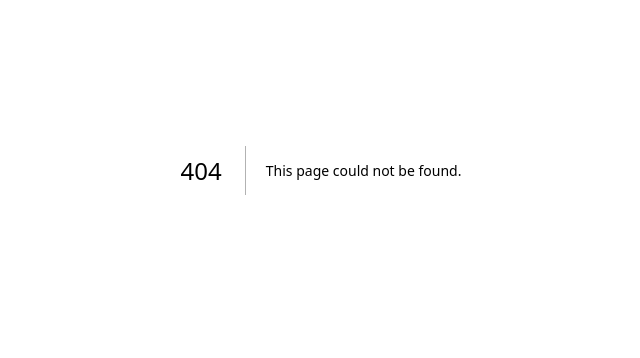
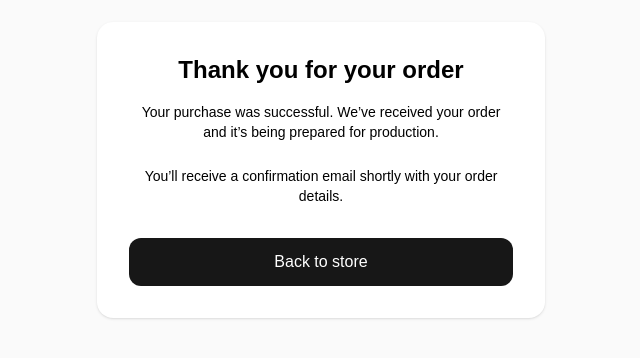
Before and after one commit to bmc0212/dayoff-store, a Next.js app: page /success in a window 1280 px wide. Before the commit this address had no page. Shown: the part 230-588 px from the top of the page, without its empty margins (319-959 px from the left). Built offline with nearby package versions, Linux system fonts and the light colour scheme.

Commit message:
Add success page after Stripe checkout

```diff
--- /dev/null
+++ b/app/success/page.tsx
@@ -0,0 +1,30 @@
+"use client";
+
+import Link from "next/link";
+
+export default function SuccessPage() {
+  return (
+    <div className="min-h-screen bg-neutral-50 flex items-center justify-center px-6">
+      <div className="max-w-md w-full bg-white rounded-2xl shadow-sm p-8 text-center">
+        <h1 className="text-2xl font-semibold text-black mb-4">
+          Thank you for your order
+        </h1>
+
+        <p className="text-sm text-black mb-6">
+          Your purchase was successful. We’ve received your order and it’s being prepared for production.
+        </p>
+
+        <p className="text-sm text-black mb-8">
+          You’ll receive a confirmation email shortly with your order details.
+        </p>
+
+        <Link
+          href="/"
+          className="inline-block w-full bg-neutral-900 text-white py-3 rounded-xl hover:bg-black transition"
+        >
+          Back to store
+        </Link>
+      </div>
+    </div>
+  );
+}
```
